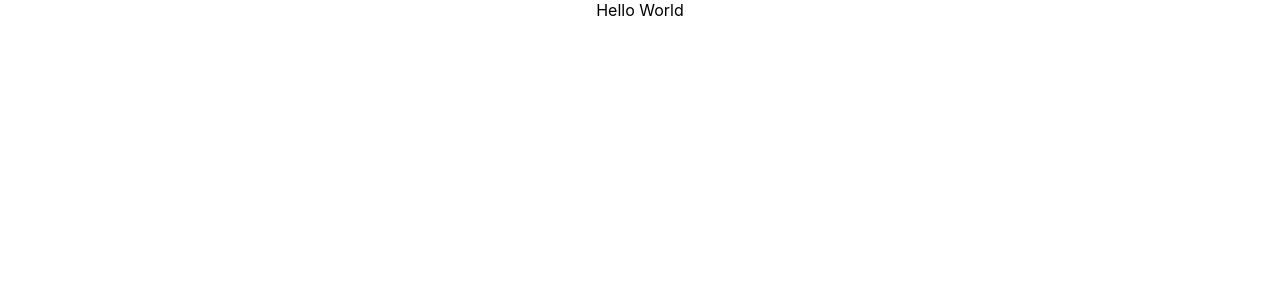
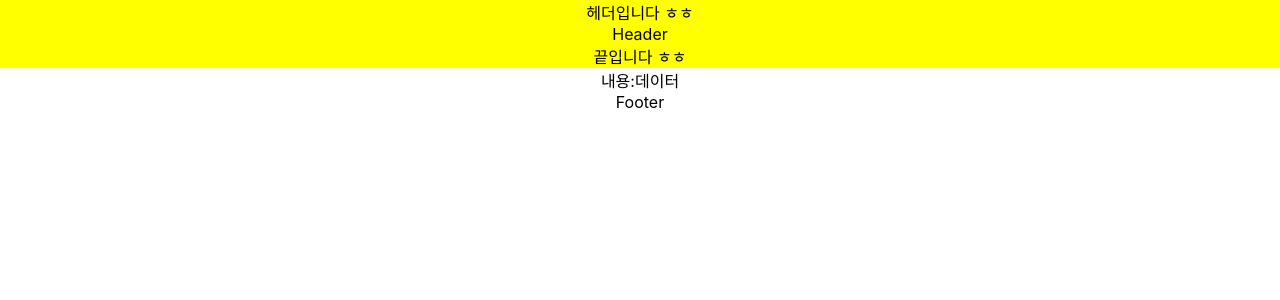
Before and after one commit to DYUUU/java_study, a React (Create React App) app in the folder timer/: page / in a window 1280 px wide. Shown: the top 300 px of the page. Built offline with nearby package versions, Linux system fonts and the light colour scheme.

Commit message:
Header, Footer, contents 나누기

```diff
--- a/timer/src/App.js
+++ b/timer/src/App.js
@@ -1,10 +1,15 @@
 import logo from './logo.svg';
 import './App.css';
+import Child from './component/Child'
+import Header from './component/Header';
+import Footer from './component/Footer';
 
 function App() {
   return (
     <div className="App">
-      Hello World
+      <Header contents="Header"></Header>
+      <Child contents="데이터" />
+      <Footer contents="Footer"></Footer>
     </div>
   );
 }
--- /dev/null
+++ b/timer/src/component/Child.js
@@ -0,0 +1,10 @@
+function Child({ contents }) {
+  return (
+    <div className="App">
+      <span>내용:</span>
+      {contents}
+    </div>
+  );
+}
+
+export default Child;
--- /dev/null
+++ b/timer/src/component/Footer.js
@@ -0,0 +1,9 @@
+function Footer({ contents }) {
+  return (
+    <div className="App">
+      {contents}
+    </div>
+  );
+}
+
+export default Footer;
--- /dev/null
+++ b/timer/src/component/Header.js
@@ -0,0 +1,11 @@
+function Header({ contents }) {
+  return (
+    <div className="App" style={{ background: "yellow" }}>
+      <div>헤더입니다 ㅎㅎ</div>
+      {contents}
+      <div>끝입니다 ㅎㅎ</div>
+    </div>
+  );
+}
+
+export default Header;
```
Also changed, not shown: 2 other files (tests, documents, lock files or other folders).
